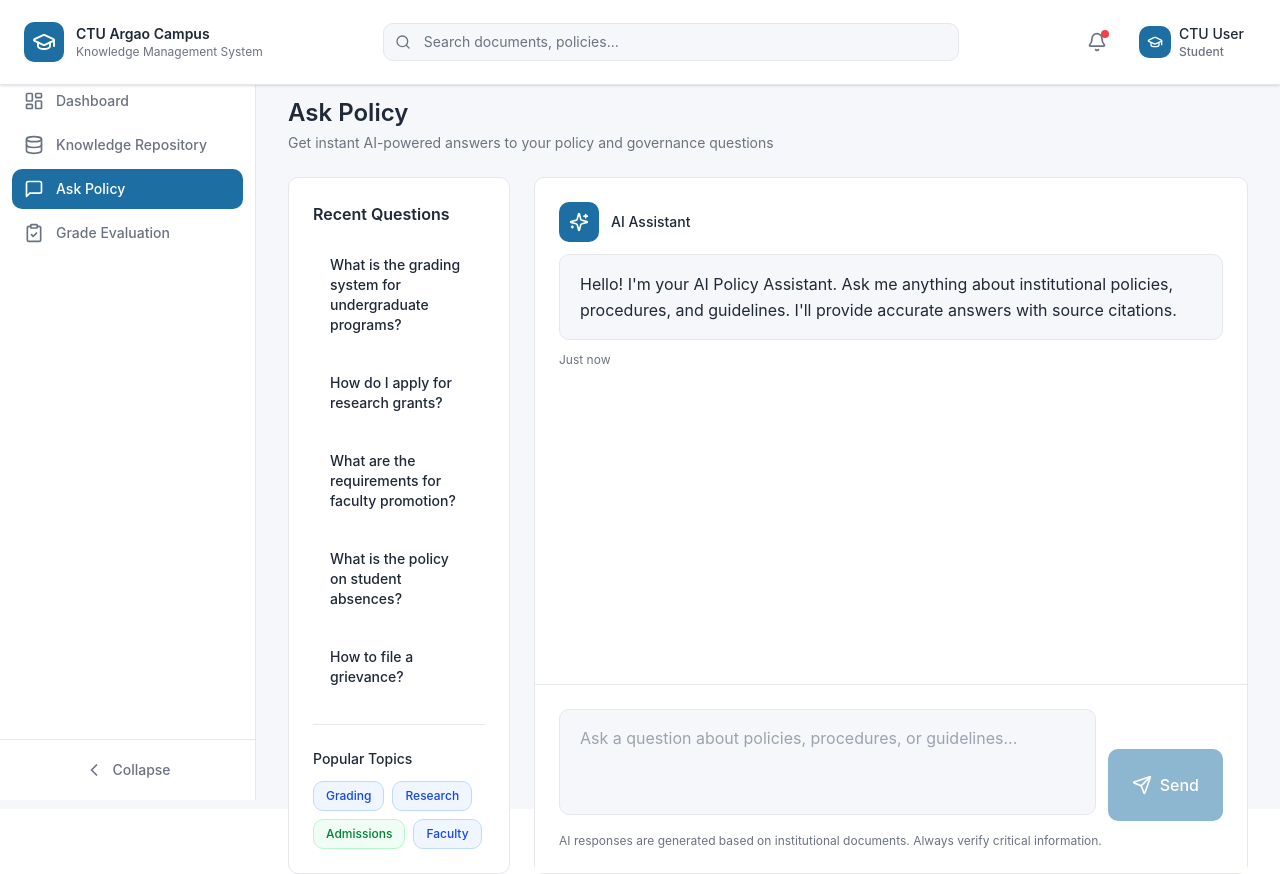
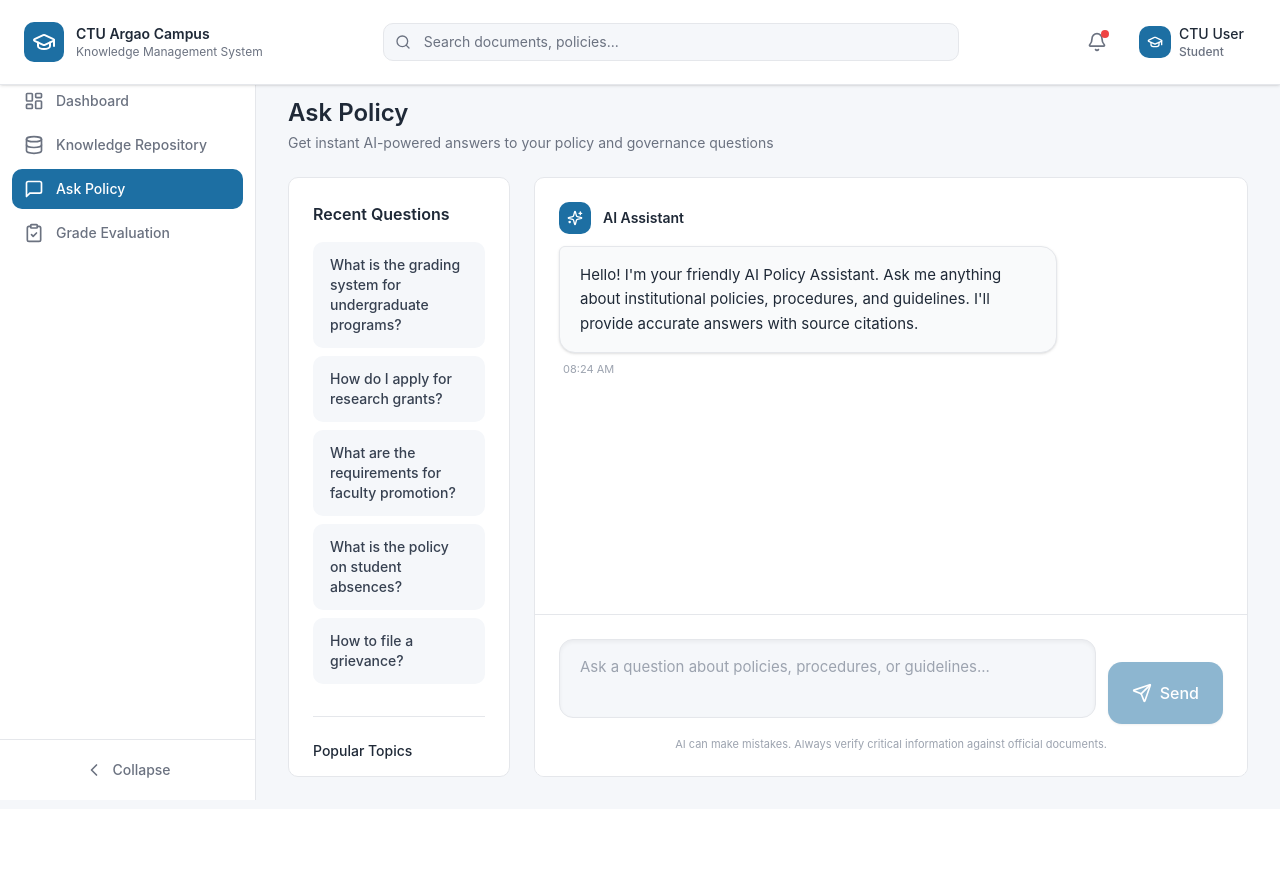
Before and after one commit to durf-nvn/rag-governance, a React (Vite) app: page /app/ask-policy in a window 1280 px wide. After the commit the page ends 809 px from the top, so only its background shows below. Built offline with nearby package versions, Linux system fonts and the light colour scheme.

Commit message:
updated ask policy UI/UX

```diff
--- a/src/app/pages/AskPolicy.tsx
+++ b/src/app/pages/AskPolicy.tsx
@@ -17,8 +17,8 @@ export function AskPolicy() {
     {
       id: 1,
       type: "ai",
-      content: "Hello! I'm your AI Policy Assistant. Ask me anything about institutional policies, procedures, and guidelines. I'll provide accurate answers with source citations.",
-      timestamp: "Just now"
+      content: "Hello! I'm your friendly AI Policy Assistant. Ask me anything about institutional policies, procedures, and guidelines. I'll provide accurate answers with source citations.",
+      timestamp: new Date().toLocaleTimeString([], { hour: '2-digit', minute: '2-digit' })
     }
   ]);
   const messagesEndRef = useRef<HTMLDivElement>(null);
@@ -39,7 +39,6 @@ export function AskPolicy() {
     "How to file a grievance?",
   ];
 
-  // FIXED: Wired up to the FastAPI backend!
   const handleSendMessage = async () => {
     if (!query.trim()) return;
 
@@ -59,7 +58,6 @@ export function AskPolicy() {
         question: userMessage.content
       });
 
-      // Map backend text sources to the teammate's UI format with a dummy relevance score for the progress bar
       const formattedSources = response.data.sources.map((src: string) => ({
         name: src,
         relevance: Math.floor(Math.random() * (99 - 85 + 1) + 85)
@@ -79,7 +77,7 @@ export function AskPolicy() {
       const errorMessage: Message = {
         id: messages.length + 2,
         type: "ai",
-        content: "Sorry, I had trouble connecting to the AI brain. Please make sure the backend and Ollama are running!",
+        content: "Sorry, I had trouble connecting to the AI brain. Please make sure the backend and your connection are running!",
         timestamp: new Date().toLocaleTimeString([], { hour: '2-digit', minute: '2-digit' })
       };
       setMessages((prev) => [...prev, errorMessage]);
@@ -93,107 +91,119 @@ export function AskPolicy() {
   };
 
   return (
-    <div className="h-[calc(100vh-120px)] flex flex-col">
-      {/* Page Header */}
-      <div className="mb-6">
+    <div className="h-[calc(100vh-120px)] flex flex-col overflow-hidden">
+      {/* Page Header - Locked at the top */}
+      <div className="shrink-0 mb-6">
         <h1 className="text-2xl font-semibold text-[#1F2937]">Ask Policy</h1>
         <p className="text-sm text-[#6B7280] mt-1">Get instant AI-powered answers to your policy and governance questions</p>
       </div>
 
-      <div className="flex-1 grid grid-cols-1 lg:grid-cols-12 gap-6 min-h-0">
-        {/* Recent Questions Sidebar */}
-        <div className="lg:col-span-3">
-          <div className="bg-white rounded-lg border border-[#E5E7EB] p-6 h-full overflow-y-auto">
+      {/* Main Layout Grid */}
+      <div className="flex-1 min-h-0 grid grid-cols-1 lg:grid-cols-12 gap-6">
+
+        {/* Sidebar - Locked outline, internal scroll */}
+        <div className="hidden lg:flex lg:col-span-3 bg-white rounded-lg border border-[#E5E7EB] flex-col overflow-hidden">
+          <div className="flex-1 overflow-y-auto p-6">
             <h3 className="text-base font-semibold text-[#1F2937] mb-4">Recent Questions</h3>
-            <div className="space-y-3">
+            <div className="space-y-2">
               {recentQuestions.map((question, index) => (
                 <button
                   key={index}
                   onClick={() => handleQuickQuestion(question)}
-                  className="w-full text-left px-4 py-3 text-sm text-[#1F2937] hover:bg-[#F5F7FA] rounded-lg transition-colors border border-transparent hover:border-[#E5E7EB]"
+                  className="w-full text-left px-4 py-3 text-sm text-[#374151] hover:text-[#1D6FA3] bg-[#F5F7FA] hover:bg-[#E3F2FD] rounded-lg transition-colors border border-transparent"
                 >
                   {question}
                 </button>
               ))}
             </div>
 
-            <div className="mt-6 pt-6 border-t border-[#E5E7EB]">
-              <h4 className="text-sm font-medium mb-3 text-[#1F2937]">Popular Topics</h4>
+            <div className="mt-8 pt-6 border-t border-[#E5E7EB]">
+              <h4 className="text-sm font-medium mb-4 text-[#1F2937]">Popular Topics</h4>
               <div className="flex flex-wrap gap-2">
-                <span className="px-3 py-1.5 bg-blue-50 text-blue-700 text-xs font-medium rounded-lg border border-blue-200">Grading</span>
-                <span className="px-3 py-1.5 bg-blue-50 text-blue-700 text-xs font-medium rounded-lg border border-blue-200">Research</span>
-                <span className="px-3 py-1.5 bg-green-50 text-green-700 text-xs font-medium rounded-lg border border-green-200">Admissions</span>
-                <span className="px-3 py-1.5 bg-blue-50 text-blue-700 text-xs font-medium rounded-lg border border-blue-200">Faculty</span>
+                <button className="px-3 py-1.5 bg-blue-50 hover:bg-blue-100 text-blue-700 text-xs font-medium rounded-lg border border-blue-200 transition-colors">
+                  Grading
+                </button>
+                <button className="px-3 py-1.5 bg-blue-50 hover:bg-blue-100 text-blue-700 text-xs font-medium rounded-lg border border-blue-200 transition-colors">
+                  Research
+                </button>
+                <button className="px-3 py-1.5 bg-emerald-50 hover:bg-emerald-100 text-emerald-700 text-xs font-medium rounded-lg border border-emerald-200 transition-colors">
+                  Admissions
+                </button>
+                <button className="px-3 py-1.5 bg-purple-50 hover:bg-purple-100 text-purple-700 text-xs font-medium rounded-lg border border-purple-200 transition-colors">
+                  Faculty
+                </button>
               </div>
             </div>
           </div>
         </div>
 
-        {/* Chat Interface */}
-        <div className="lg:col-span-9">
-          <div className="bg-white rounded-lg border border-[#E5E7EB] flex flex-col h-full">
-            {/* Chat Messages */}
-            <div className="flex-1 overflow-y-auto p-6 space-y-6 min-h-0">
+        {/* Chat Interface - Locked outline, internal scroll */}
+        <div className="lg:col-span-9 bg-white rounded-lg border border-[#E5E7EB] flex flex-col overflow-hidden">
+
+          {/* Chat Messages Area - Natively Scrolls */}
+          <div className="flex-1 overflow-y-auto p-6 space-y-6">
             {messages.map((message) => (
               <div key={message.id} className={`flex ${message.type === "user" ? "justify-end" : "justify-start"}`}>
-                  <div className={`max-w-4xl ${message.type === "user" ? "order-2" : "order-1"}`}>
+                <div className={`max-w-[85%] lg:max-w-[75%] ${message.type === "user" ? "order-2" : "order-1"}`}>
                   {message.type === "ai" && (
                     <div className="flex items-center gap-3 mb-3">
-                        <div className="w-10 h-10 bg-[#1D6FA3] rounded-lg flex items-center justify-center">
-                          <Sparkles className="h-5 w-5 text-white" />
+                      <div className="w-8 h-8 bg-[#1D6FA3] rounded-lg flex items-center justify-center">
+                        <Sparkles className="h-4 w-4 text-white" />
                       </div>
-                        <span className="text-sm font-medium text-[#1F2937]">AI Assistant</span>
+                      <span className="text-sm font-semibold text-[#1F2937]">AI Assistant</span>
                     </div>
                   )}
 
                   <div
-                      className={`rounded-lg px-5 py-4 ${
+                    className={`rounded-2xl px-5 py-4 shadow-sm ${
                       message.type === "user"
-                          ? "bg-[#1D6FA3] text-white"
-                          : "bg-[#F5F7FA] text-[#1F2937] border border-[#E5E7EB]"
+                        ? "bg-[#1D6FA3] text-white rounded-tr-sm"
+                        : "bg-[#F9FAFB] text-[#1F2937] border border-[#E5E7EB] rounded-tl-sm"
                     }`}
                   >
-                      <p className="whitespace-pre-wrap text-base leading-relaxed">{message.content}</p>
+                    <p className="whitespace-pre-wrap text-[15px] leading-relaxed">{message.content}</p>
                   </div>
 
                   {message.sources && message.sources.length > 0 && (
-                      <div className="mt-4 space-y-3">
-                        <p className="text-sm font-medium text-[#1F2937]">Sources:</p>
+                    <div className="mt-3 ml-2 space-y-2">
+                      <p className="text-xs font-semibold text-[#6B7280] uppercase tracking-wider">Sources</p>
                       {message.sources.map((source, index) => (
                         <div
                           key={index}
-                            className="flex items-center justify-between bg-white border border-[#E5E7EB] rounded-lg p-4 hover:border-[#1D6FA3] transition-colors"
+                          className="flex items-center justify-between bg-white border border-[#E5E7EB] rounded-lg p-3 hover:border-[#1D6FA3] transition-colors shadow-sm"
                         >
                           <div className="flex items-center gap-3">
-                              <FileText className="h-5 w-5 text-[#1D6FA3]" />
-                              <span className="text-sm font-medium text-[#1F2937]">{source.name}</span>
+                            <FileText className="h-4 w-4 text-[#1D6FA3]" />
+                            <span className="text-sm font-medium text-[#374151]">{source.name}</span>
                           </div>
-                            <div className="flex items-center gap-3">
-                              <div className="w-20 bg-gray-200 rounded-full h-2">
+                          <div className="flex items-center gap-3 hidden sm:flex">
+                            <div className="w-16 bg-gray-200 rounded-full h-1.5">
                               <div
-                                  className="bg-[#10B981] h-2 rounded-full"
+                                className="bg-[#10B981] h-1.5 rounded-full"
                                 style={{ width: `${source.relevance}%` }}
                               ></div>
                             </div>
-                              <span className="text-sm font-medium text-[#6B7280] min-w-[40px]">{source.relevance}%</span>
+                            <span className="text-xs font-medium text-[#6B7280] min-w-[32px]">{source.relevance}%</span>
                           </div>
                         </div>
                       ))}
 
-                        <div className="flex items-center gap-3 mt-3">
-                          <button className="flex items-center gap-2 px-4 py-2 text-sm font-medium text-[#6B7280] hover:text-[#10B981] hover:bg-green-50 rounded-lg transition-colors border border-[#E5E7EB]">
-                            <ThumbsUp className="h-4 w-4" />
+                      <div className="flex items-center gap-2 mt-2">
+                        <button className="flex items-center gap-1.5 px-3 py-1.5 text-xs font-medium text-[#6B7280] hover:text-[#10B981] hover:bg-green-50 rounded-md transition-colors border border-transparent hover:border-green-100">
+                          <ThumbsUp className="h-3.5 w-3.5" />
                           Helpful
                         </button>
-                          <button className="flex items-center gap-2 px-4 py-2 text-sm font-medium text-[#6B7280] hover:text-[#EF4444] hover:bg-red-50 rounded-lg transition-colors border border-[#E5E7EB]">
-                            <ThumbsDown className="h-4 w-4" />
+                        <button className="flex items-center gap-1.5 px-3 py-1.5 text-xs font-medium text-[#6B7280] hover:text-[#EF4444] hover:bg-red-50 rounded-md transition-colors border border-transparent hover:border-red-100">
+                          <ThumbsDown className="h-3.5 w-3.5" />
                           Not Helpful
                         </button>
                       </div>
                     </div>
                   )}
 
-                    <span className="text-xs text-[#6B7280] mt-3 block">{message.timestamp}</span>
+                  <span className={`text-[11px] text-[#9CA3AF] mt-2 block ${message.type === "user" ? "text-right mr-1" : "ml-1"}`}>
+                    {message.timestamp}
+                  </span>
                 </div>
               </div>
             ))}
@@ -201,16 +211,16 @@ export function AskPolicy() {
             {/* Loading Indicator */}
             {isLoading && (
               <div className="flex justify-start">
-                  <div className="max-w-4xl order-1">
+                <div className="max-w-[75%] order-1">
                   <div className="flex items-center gap-3 mb-3">
-                      <div className="w-10 h-10 bg-[#1D6FA3] rounded-lg flex items-center justify-center">
-                        <Sparkles className="h-5 w-5 text-white" />
+                    <div className="w-8 h-8 bg-[#1D6FA3] rounded-lg flex items-center justify-center">
+                      <Sparkles className="h-4 w-4 text-white" />
                     </div>
-                      <span className="text-sm font-medium text-[#1F2937]">AI Assistant</span>
+                    <span className="text-sm font-semibold text-[#1F2937]">AI Assistant</span>
                   </div>
-                    <div className="rounded-lg px-5 py-4 bg-[#F5F7FA] text-[#1F2937] border border-[#E5E7EB] flex items-center gap-3">
+                  <div className="rounded-2xl rounded-tl-sm px-5 py-4 bg-[#F9FAFB] border border-[#E5E7EB] flex items-center gap-3 shadow-sm">
                     <Loader2 className="h-5 w-5 animate-spin text-[#1D6FA3]" />
-                      <p className="text-base text-gray-500">Searching handbook and generating answer...</p>
+                    <p className="text-[15px] text-[#6B7280]">Searching knowledge base...</p>
                   </div>
                 </div>
               </div>
@@ -218,10 +228,10 @@ export function AskPolicy() {
             <div ref={messagesEndRef} />
           </div>
 
-            {/* Input Area */}
-            <div className="border-t border-[#E5E7EB] p-6 bg-white">
+          {/* Input Area - Locked at the bottom */}
+          <div className="shrink-0 border-t border-[#E5E7EB] p-4 sm:p-6 bg-white">
             <div className="flex gap-3 items-end">
-                <div className="flex-1">
+              <div className="flex-1 relative">
                 <textarea
                   value={query}
                   onChange={(e) => setQuery(e.target.value)}
@@ -232,23 +242,22 @@ export function AskPolicy() {
                     }
                   }}
                   placeholder="Ask a question about policies, procedures, or guidelines..."
-                    className="w-full px-5 py-4 bg-[#F5F7FA] border border-[#E5E7EB] rounded-lg text-base text-[#1F2937] placeholder-[#9CA3AF] focus:outline-none focus:ring-2 focus:ring-[#1D6FA3] focus:border-transparent resize-none"
-                    rows={3}
+                  className="w-full pl-5 pr-12 py-4 bg-[#F5F7FA] border border-[#E5E7EB] rounded-xl text-[15px] text-[#1F2937] placeholder-[#9CA3AF] focus:outline-none focus:ring-2 focus:ring-[#1D6FA3] focus:border-transparent resize-none shadow-inner"
+                  rows={2}
                 />
               </div>
               <button
                 onClick={handleSendMessage}
                 disabled={isLoading || !query.trim()}
-                  className="px-6 py-4 bg-[#1D6FA3] text-white rounded-lg hover:bg-[#0B3C5D] disabled:opacity-50 transition-colors flex items-center gap-2 font-medium h-[72px]"
+                className="px-6 py-4 bg-[#1D6FA3] text-white rounded-xl hover:bg-[#0B3C5D] disabled:opacity-50 transition-all flex items-center gap-2 font-medium h-[62px] shadow-sm active:scale-[0.98]"
               >
                 <Send className="h-5 w-5" />
-                  Send
+                <span className="hidden sm:inline">Send</span>
               </button>
             </div>
-              <p className="text-xs text-[#6B7280] mt-3">
-                AI responses are generated based on institutional documents. Always verify critical information.
+            <p className="text-[11px] text-[#9CA3AF] mt-3 text-center">
+              AI can make mistakes. Always verify critical information against official documents.
             </p>
-            </div>
           </div>
         </div>
       </div>
```
Lines whose indentation alone changed are shown as unchanged.
